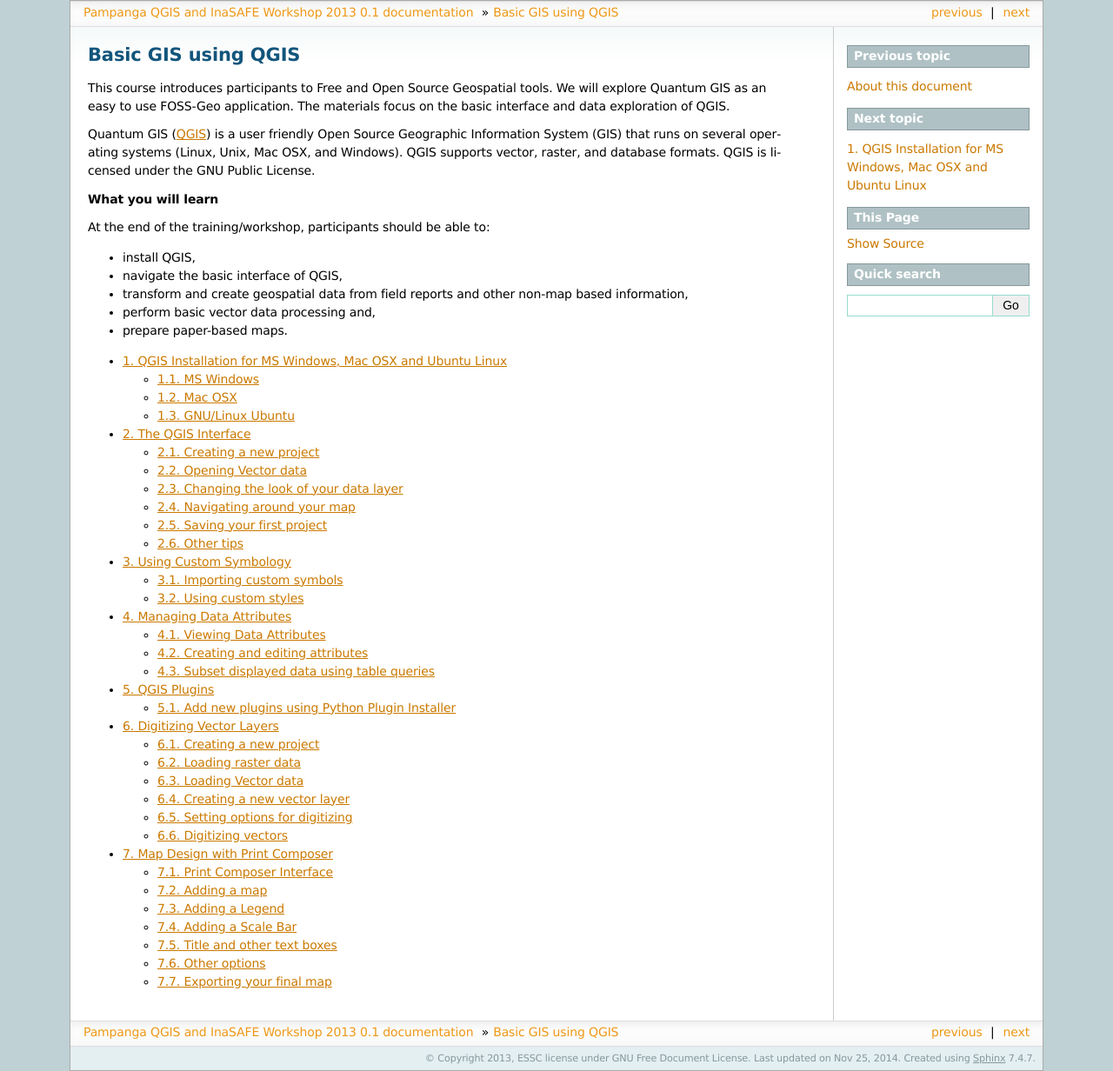
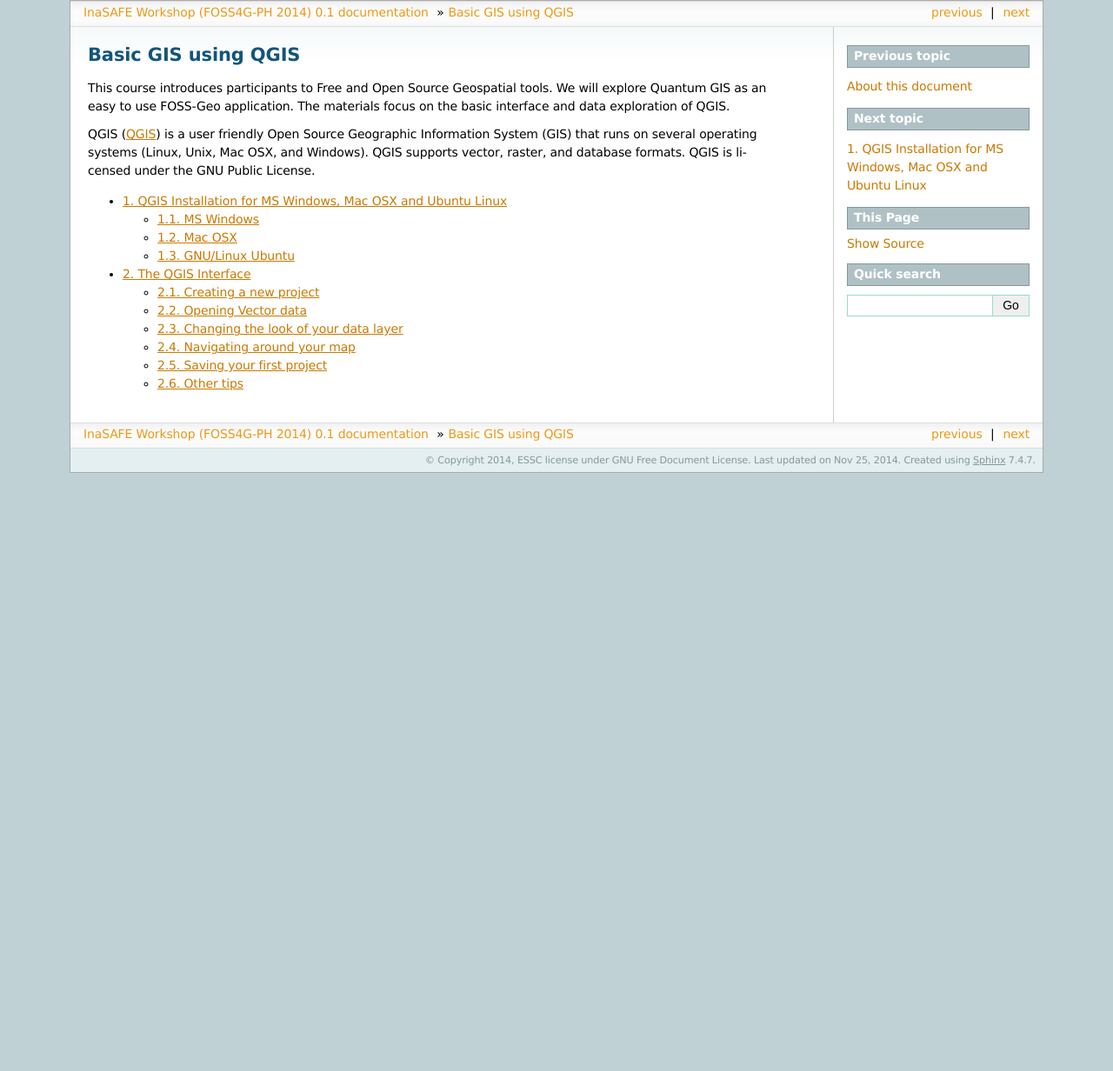
Before and after one commit to essc/inasafe-training-material, a Sphinx documentation site: the page built from source/intro_qgis_course.rst, in a window 1280 px wide. Shown: the whole page at 87% size. Built offline with Sphinx 7.4.7, drawn with Linux system fonts in a browser that asks for light colours; formulas are drawn with MathJax 3; pages that are not in the unit, such as notebooks, are missing from menus; after the commit the page ends 900 px from its top, so only the background shows below that.

Commit message:
updated files

```diff
--- a/source/conf.py
+++ b/source/conf.py
@@ -37,8 +37,8 @@
 master_doc = 'index'
 
 # General information about the project.
-project = u'Pampanga QGIS and InaSAFE Workshop 2013'
-copyright = u'2013, ESSC license under GNU Free Document License'
+project = u'InaSAFE Workshop (FOSS4G-PH 2014)'
+copyright = u'2014, ESSC license under GNU Free Document License'
 
 # The version info for the project you're documenting, acts as replacement for
 # |version| and |release|, also used in various other places throughout the
@@ -309,8 +309,7 @@
                          :width: 20 pt
 .. |crs| image:: images/qgis_icons/geographic.png
                          :width: 20 pt
-
-.. |keyword_editor| image:: images/inasafe_icons/show-keyword-editor.png.png
+.. |keyword_editor| image:: images/inasafe_icons/show-keyword-editor.png
                          :width: 20 pt
 
 """
--- a/source/intro_qgis_course.rst
+++ b/source/intro_qgis_course.rst
@@ -6,21 +6,11 @@
 We will explore Quantum GIS as an easy to use FOSS-Geo application. The
 materials focus on the basic interface and data exploration of QGIS.
 
-Quantum GIS (`QGIS <http://www.qgis.org/>`_) is a user friendly Open Source
+QGIS (`QGIS <http://www.qgis.org/>`_) is a user friendly Open Source
 Geographic Information System (GIS) that runs on several operating systems
 (Linux, Unix, Mac OSX, and Windows). QGIS supports vector, raster, and database
 formats. QGIS is licensed under the GNU Public License.
 
-**What you will learn**
-
-At the end of the training/workshop, participants should be able to:
-
-* install QGIS,
-* navigate the basic interface of QGIS,
-* transform and create geospatial data from field reports and other non-map
-  based information,
-* perform basic vector data processing and,
-* prepare paper-based maps.
 
 .. toctree::
    :maxdepth: 2
@@ -28,11 +18,6 @@
 
    qgis_install.rst
    qgis_interface_sc.rst
-   qgis_custom_symbols.rst
-   qgis_attributes.rst
-   qgis_plugins.rst
-   qgis_digitizing_sc.rst
-   qgis_map_composer.rst
 
 .. raw:: latex
 
--- a/source/sample_datasets.rst
+++ b/source/sample_datasets.rst
@@ -5,7 +5,7 @@
 The following sample datasets will be used for the exercises. The data sets come
 from several data sources both within ESSC and external sources.
 
-Quiapo
+Tacloban
 ---------------
 
 
```
Also changed, not shown: source/using_inasafe.rst (+7 -7 lines).
